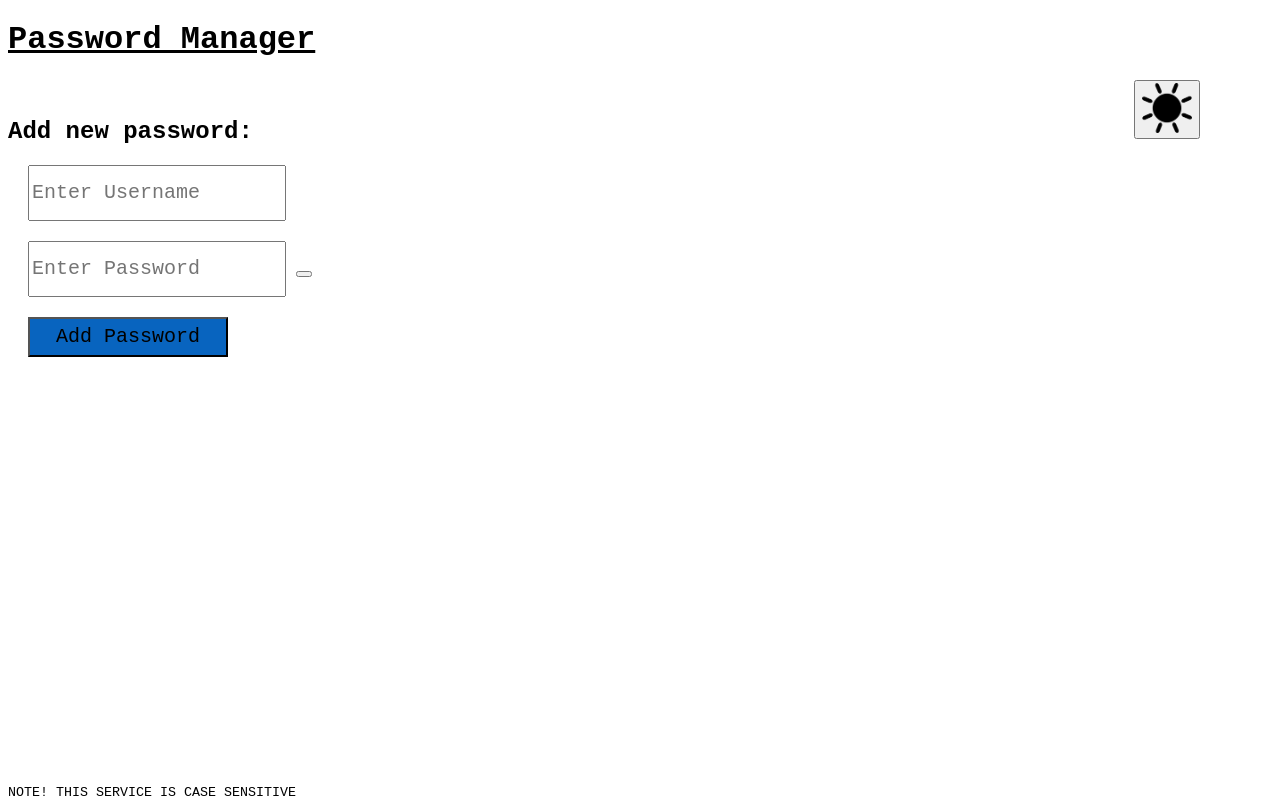
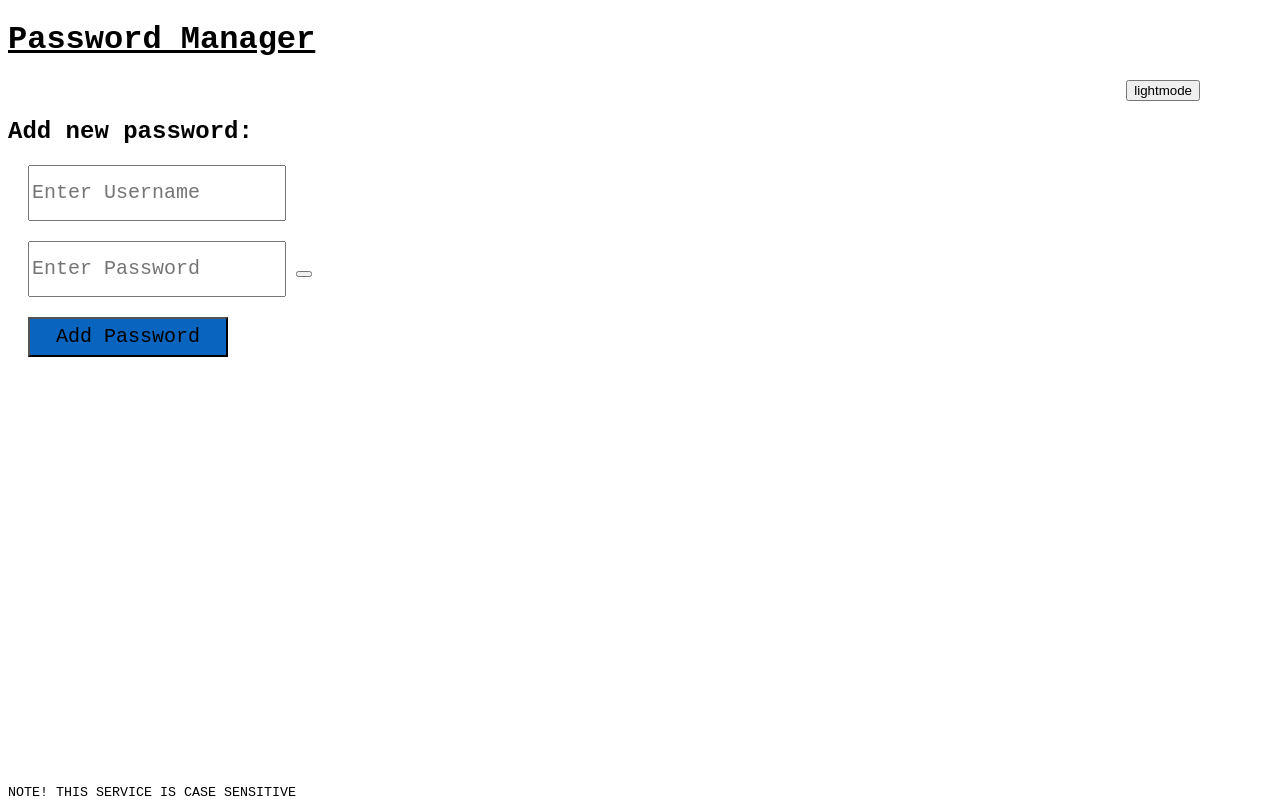
Before and after one commit to WizardStone/Password-Manager, a plain HTML site: page index.html in a window 1280 px wide. Drawn offline with Linux system fonts and the light colour scheme.

Commit message:
Change dual-theme button to text label for TESTING
remove image tag from button tag

```diff
--- a/index.html
+++ b/index.html
@@ -15,9 +15,7 @@
         </div>
 
         <div id="dual-theme">
-            <button id="dual-theme-button">
-                <img src="img/light.png" height="50" width="50">
-            </button>
+            <button id="dual-theme-button">lightmode</button>
         </div>
 
         <div id="username-password-input">
```
